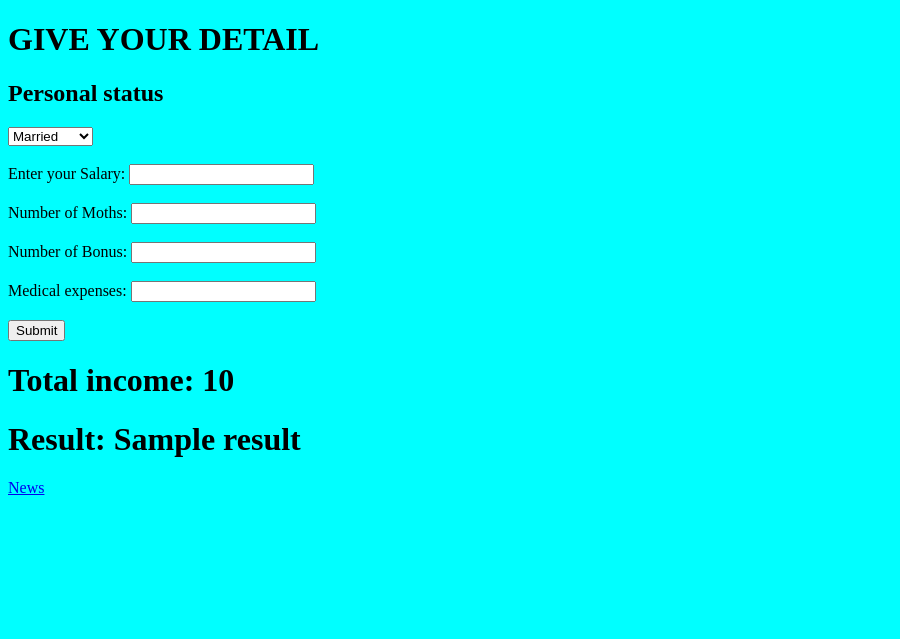
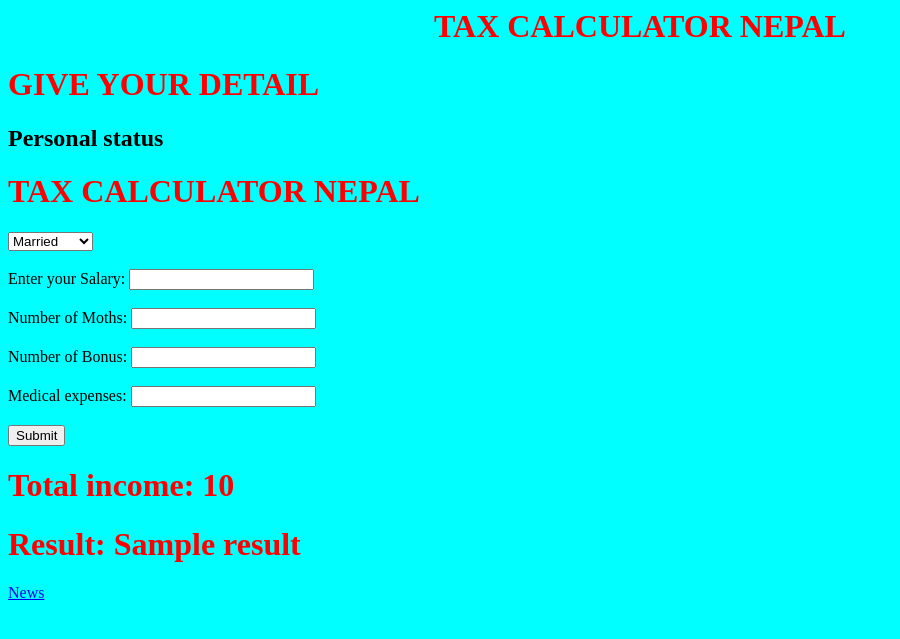
Before and after one commit to apsuyongya/Tax_Calculator, a Django app: template tax_calculator/templates/home.html in a window 1280 px wide. Shown: the top 639 px of the page, without its empty margins (0-900 px from the left). Run offline with Django 3.2, Linux system fonts and the light colour scheme; the template is opened without the code that fills it: most values are stand-ins (such as "Sample title", 1, 10 or a date in 2020).

Commit message:
For teammates

```diff
--- /dev/null
+++ b/tax_calculator/static/css/style.css
@@ -0,0 +1,7 @@
+#header h1{
+    width: 100%;
+    text-align: center;
+}
+h1{
+    color: red;
+}
--- a/tax_calculator/tax_calculator/settings.py
+++ b/tax_calculator/tax_calculator/settings.py
@@ -123,3 +123,7 @@ USE_TZ = True
 # https://docs.djangoproject.com/en/2.2/howto/static-files/
 
 STATIC_URL = '/static/'
+
+STATICFILES_DIRS = [
+    os.path.join(BASE_DIR, 'static'),
+]
--- a/tax_calculator/templates/base.html
+++ b/tax_calculator/templates/base.html
@@ -1,10 +1,11 @@
-<!doctype html>
+{% load static %}
 <html lang="en">
 <head>
     <meta charset="UTF-8">
     <meta name="viewport"
           content="width=device-width, user-scalable=no, initial-scale=1.0, maximum-scale=1.0, minimum-scale=1.0">
     <meta http-equiv="X-UA-Compatible" content="ie=edge">
+    <link rel="stylesheet" type="text/css" href="{% static 'css/style.css' %}"/>
     <title>Document</title>
 </head>
 <body bgcolor="cyan">
--- a/tax_calculator/templates/home.html
+++ b/tax_calculator/templates/home.html
@@ -1,12 +1,16 @@
 {% extends 'base.html' %}
 
 {% block content %}
+<div id="header">
+    <h1>TAX CALCULATOR NEPAL</h1>
+</div>
 <h1>GIVE YOUR DETAIL</h1>
 <h2>Personal status</h2>
 <form action="calc" method="post">
     {% csrf_token %}
-<!--    <input type="radio" name='married' checked/>Married-->
-<!--    <input type="radio" name='unmarried'/>Unmarried<br><br>-->
+
+        <h1>TAX CALCULATOR NEPAL</h1>
+
     <select name='gender'>
         <option value="married" selected>Married</option>
         <option value="unmarried">Unmarried</option>
--- /dev/null
+++ b/tax_calculator/templates/style.css
@@ -0,0 +1,4 @@
+.header{
+    width: 100%;
+    text-align: center;
+}
```
